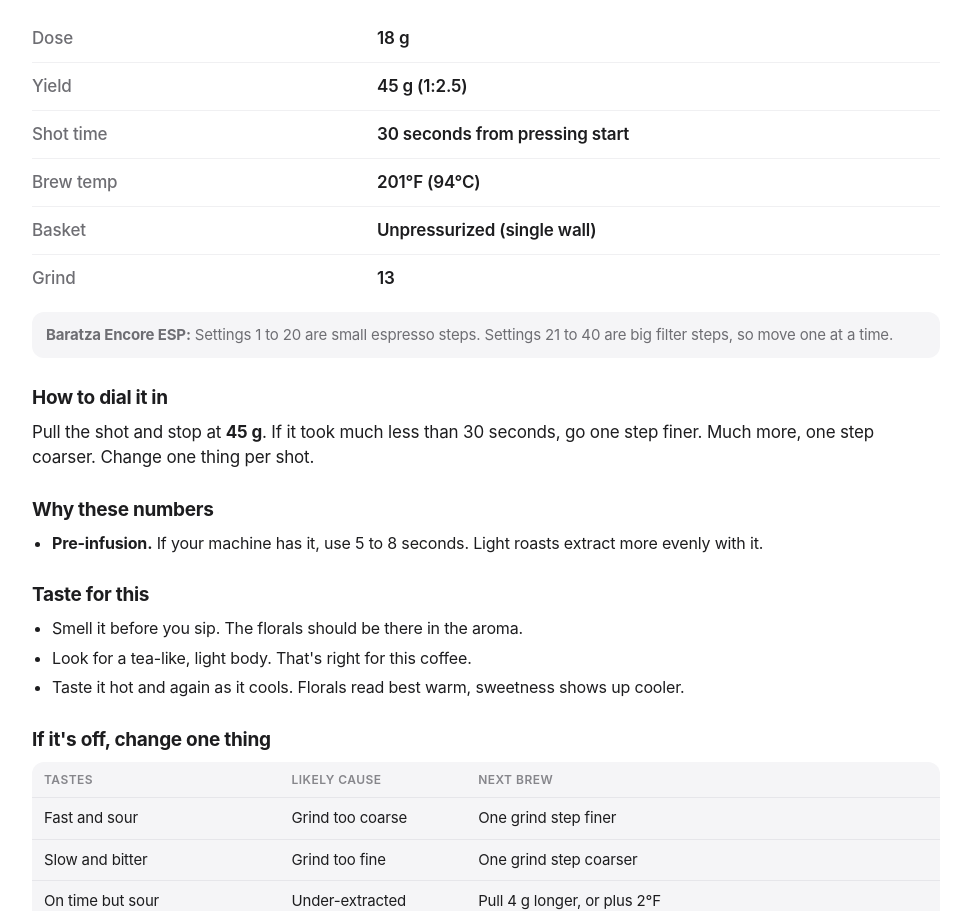
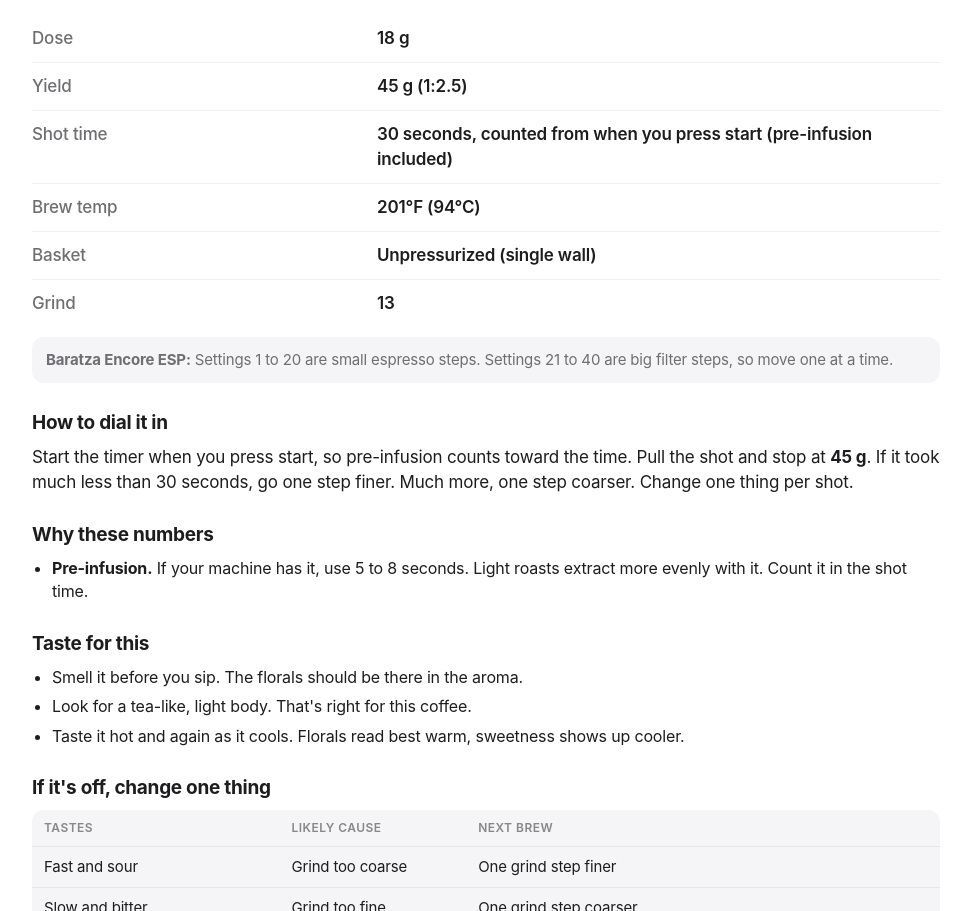
Before and after one commit to itsnickbrown/brewguide, a plain HTML site: page espresso.html in a window 1280 px wide. Shown: the part 1299-2210 px from the top of the page, without its empty margins (154-1125 px from the left). Drawn offline with Linux system fonts and the light colour scheme.

Commit message:
Espresso: say shot time includes pre-infusion
Co-Authored-By: Claude Opus 5.5 <noreply@anthropic.com>
Claude-Session: https://claude.ai/code/session_019LtQNSyvRBcBbkJr7N8k8i

```diff
--- a/brew.js
+++ b/brew.js
@@ -420,13 +420,13 @@ function espRecipe(s) {
   const e = { ...ESP[s.roast] }, why2 = [];
   if ((s.roast === "light" || s.roast === "ultralight") && (fam === "stone" || fam === "berry")) { e.ratio = 2.3; why2.push(["Ratio", "1:2.3 keeps fruity light roasts sweet without going thin."]); }
   if (s.roast === "medium" && (fam === "floral" || fam === "citrus")) { e.ratio = 2.2; why2.push(["Ratio", "A slightly longer shot opens up the brighter notes."]); }
-  if ((s.roast === "light" || s.roast === "ultralight")) why2.push(["Pre-infusion", "If your machine has it, use 5 to 8 seconds. Light roasts extract more evenly with it."]);
+  if ((s.roast === "light" || s.roast === "ultralight")) why2.push(["Pre-infusion", "If your machine has it, use 5 to 8 seconds. Light roasts extract more evenly with it. Count it in the shot time."]);
   if (s.roast === "dark") why2.push(["Temperature", "Lower to keep dark roasts from tasting burnt."]);
   if (s.age === "fresh") why2.push(["Rest", "Espresso from beans under a week old runs fast and foamy. Let them rest to day 7 if you can. The grind is one step coarser to help."]);
   const dose = 18, out = Math.round(dose * e.ratio);
   const g = grindFor(s.grinder, "espresso", s, fam);
   const rows = [
-    ["Dose", `${dose} g`], ["Yield", `${out} g (1:${e.ratio})`], ["Shot time", `${e.time} seconds from pressing start`],
+    ["Dose", `${dose} g`], ["Yield", `${out} g (1:${e.ratio})`], ["Shot time", `${e.time} seconds, counted from when you press start (pre-infusion included)`],
     ["Brew temp", temp(e.t)], ["Basket", s.basket === "pressurized" ? "Pressurized (double wall)" : "Unpressurized (single wall)"], ["Grind", g.text],
   ];
   return { fam, why, why2, rows, grind: g, name: shortName(s, fam), taste: tasteChecks(fam), fixes: ESP_FIXES, method: "espresso", out, time: e.time };
@@ -540,7 +540,7 @@ if (typeof document !== "undefined") (function () {
       else html += `<p class="gnote"><b>${esc(g.name)}:</b> ${esc(gr.note)}${gr.warn ? " You picked an unpressurized basket, so expect a fast, sour shot until you upgrade the grinder." : ""}</p>`;
     }
     if (R.steps) html += `<h3>Pour schedule</h3><ol class="steps2">${R.steps.map(x => `<li><b>${esc(x[0])}</b> ${esc(x[1])}</li>`).join("")}</ol>`;
-    if (R.method === "espresso") html += `<h3>How to dial it in</h3><p>Pull the shot and stop at <b>${R.out} g</b>. If it took much less than ${R.time} seconds, go one step finer. Much more, one step coarser. Change one thing per shot.</p>`;
+    if (R.method === "espresso") html += `<h3>How to dial it in</h3><p>Start the timer when you press start, so pre-infusion counts toward the time. Pull the shot and stop at <b>${R.out} g</b>. If it took much less than ${R.time} seconds, go one step finer. Much more, one step coarser. Change one thing per shot.</p>`;
     if (R.why2.length) html += `<h3>Why these numbers</h3><ul class="why">${R.why2.map(x => `<li><b>${esc(x[0])}.</b> ${esc(x[1])}</li>`).join("")}</ul>`;
     html += `<h3>Taste for this</h3><ul class="why">${R.taste.map(x => `<li>${esc(x)}</li>`).join("")}</ul>`;
     if (R.method === "aiden") {
--- a/espresso.html
+++ b/espresso.html
@@ -40,4 +40,4 @@
 <section class="faq"><h2>Questions</h2><details><summary>Can my grinder make espresso?</summary><p>Some can&#x27;t. The Fellow Ode, Timemore C2 and OXO Brew grinder don&#x27;t have fine enough steps. The original Baratza Encore and Virtuoso+ can only work with a pressurized basket. The tool tells you when that&#x27;s the case.</p></details><details><summary>What ratio should I use?</summary><p>1:2 is the usual start, so 18 grams in and 36 grams out. Light roasts often taste better longer, around 1:2.5. Dark roasts often taste better shorter, around 1:1.8.</p></details><details><summary>My shot runs too fast. What do I change?</summary><p>Grind finer, one step at a time. Keep the dose and yield the same so you know the grind made the difference.</p></details><details><summary>Why does fresh coffee shoot so fast?</summary><p>Beans under about a week off roast are full of gas. It pushes water through the puck unevenly. Let them rest to about day 7, or grind a step finer than usual.</p></details></section>
 </main><footer><div class="wrap">Built by Nick Brown. Grind settings come from each maker's own guide. Recipes are starting points, so taste and adjust.</div></footer>
 <script data-goatcounter="https://brewguide.goatcounter.com/count" async src="//gc.zgo.at/count.js"></script>
-<script src="brew.js?v=9"></script></body></html>
+<script src="brew.js?v=11"></script></body></html>
```
Also changed, not shown: index.html (+1 -1 lines), pour-over.html (+1 -1 lines).
